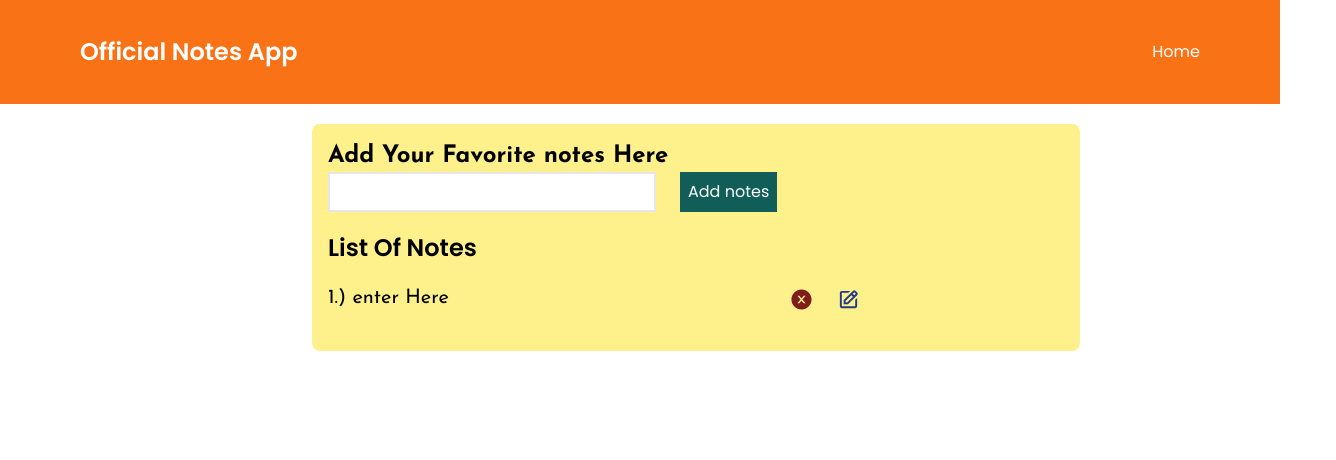
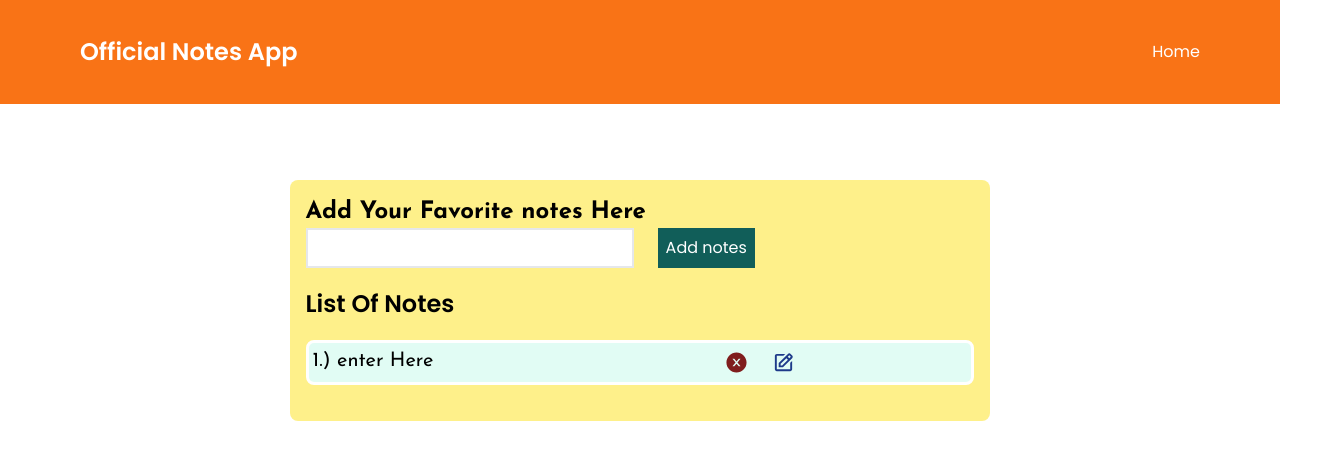
Before and after one commit to Ajith101/todo, a React (Vite) app: page / in a window 1280 px wide. Both pictures are taken after a click on the button "Add notes". Shown: the top 460 px of the page, 1336 px wide, since content can reach past the window. Built offline with nearby package versions, Linux system fonts and the light colour scheme.

Commit message:
added some bg colors

```diff
--- a/src/components/Form.jsx
+++ b/src/components/Form.jsx
@@ -29,7 +29,7 @@ const Form = () => {
           onClick={() => editeAll()}
           className="bg-teal-800 hover:bg-blue-500 text-white text-center p-2"
         >
-          Edite Notes
+          Update Notes
         </button>
       ) : (
         <button
--- a/src/components/ListOfNotes.jsx
+++ b/src/components/ListOfNotes.jsx
@@ -16,7 +16,10 @@ const ListOfNotes = () => {
   }
   const displayNotes = formDatas.map((itemes, id) => {
     return (
-      <div key={id} className="flex gap-4">
+      <div
+        key={id}
+        className="flex gap-4 border-[3px] p-1 border-white bg-[#defdffe8] rounded-lg"
+      >
         <div className="w-[60%]">
           {" "}
           <h2 className="font-font-2 text-xl">
--- a/src/components/MainPage.jsx
+++ b/src/components/MainPage.jsx
@@ -5,7 +5,7 @@ import ListOfNotes from "./ListOfNotes";
 
 const MainPage = () => {
   return (
-    <section className="md:m-14 w-full h-full md:h-auto md:my-0 flex flex-col justify-center items-center">
+    <section className="md:p-14 w-full h-full md:h-auto md:my-0 flex flex-col justify-center items-center">
       <div className="md:w-[60%] w-[90%] my-5 bg-yellow-200 rounded-lg p-4">
         <h1 className="text-2xl font-bold font-font-2">
           Add Your Favorite notes Here
--- a/vite.config.js
+++ b/vite.config.js
@@ -4,5 +4,5 @@ import react from "@vitejs/plugin-react";
 // https://vitejs.dev/config/
 export default defineConfig({
   plugins: [react()],
-  base: "/todo/",
+  // base: "/todo/",
 });
```
